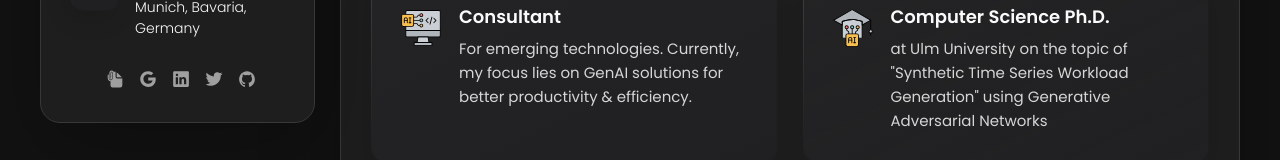
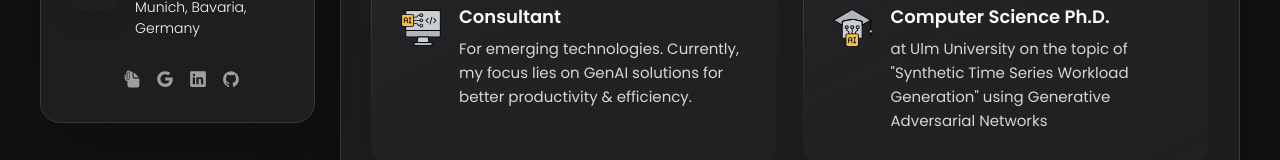
Before and after one commit to mleznik/mleznik, a plain HTML site: page index.html in a window 1280 px wide. Shown: the part 508-668 px from the top of the page. Drawn offline with nearby package versions, Linux system fonts and the light colour scheme.

Commit message:
removed twitter

```diff
--- a/index.html
+++ b/index.html
@@ -102,12 +102,6 @@
           <li class="social-item">
             <a href="https://www.linkedin.com/in/mleznik/" target="_blank" class="social-link">
               <ion-icon name="logo-linkedin"></ion-icon>
-            </a>
-          </li>
-
-          <li class="social-item">
-            <a href="https://twitter.com/mleznik" target="_blank" class="social-link">
-              <ion-icon name="logo-twitter"></ion-icon>
             </a>
           </li>
 
```
